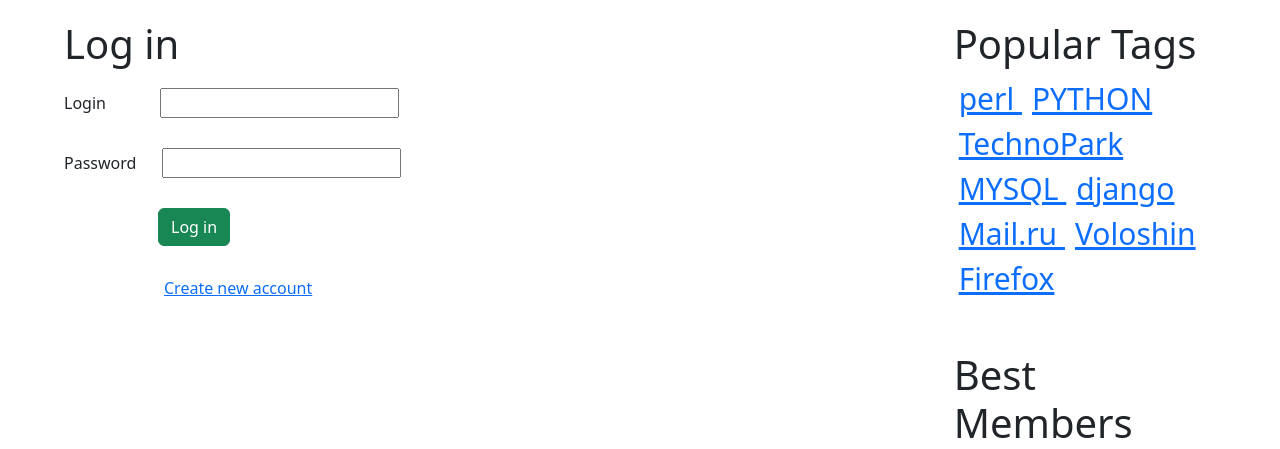
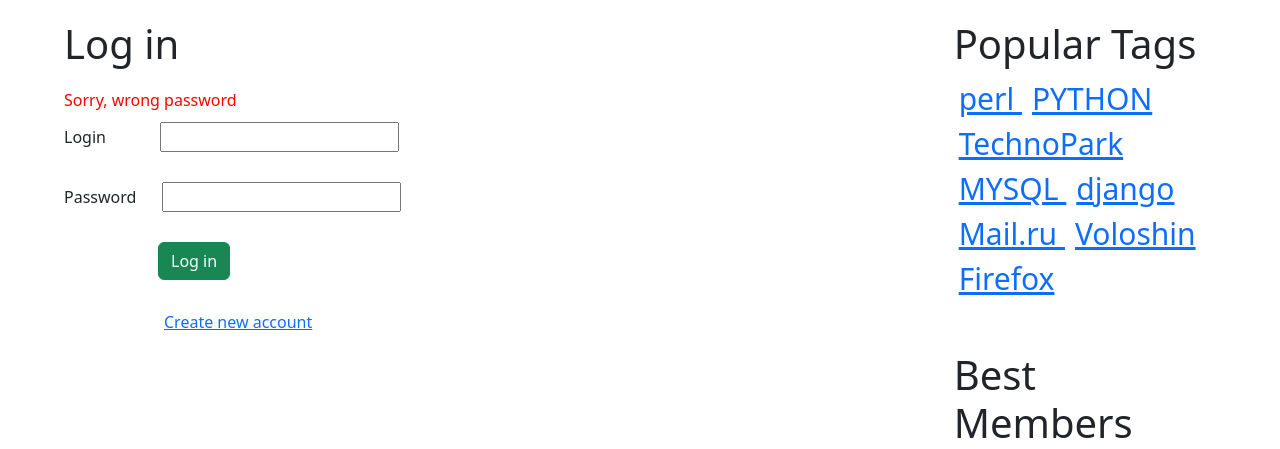
Before and after one commit to HallowAz/WEB-Askme, a Python web app: template public/templates/login.html in a window 1280 px wide. Shown: the part 100-549 px from the top of the page. Run offline with Jinja, Linux system fonts and the light colour scheme; the template is opened without the code that fills it, so the values that code supplies are empty.

Commit message:
Add error message

```diff
--- a/public/static/css/styles.css
+++ b/public/static/css/styles.css
@@ -430,3 +430,8 @@ nav{
     margin-left: 140px;
     width: 100px;
 }
+
+.Errors_msgs{
+    color:red;
+    margin-bottom: 10px;
+}
--- a/public/templates/login.html
+++ b/public/templates/login.html
@@ -40,6 +40,9 @@
             <div class="col-8 left_main_part">
                 <div class="main_headers">
                     <h1 class="main_h1">Log in</h1>
+                </div>
+                <div class="Errors_msgs">
+                    Sorry, wrong password
                 </div>
                 <form action="base.html" class="form_login">
                     <div class="login_field">
```
